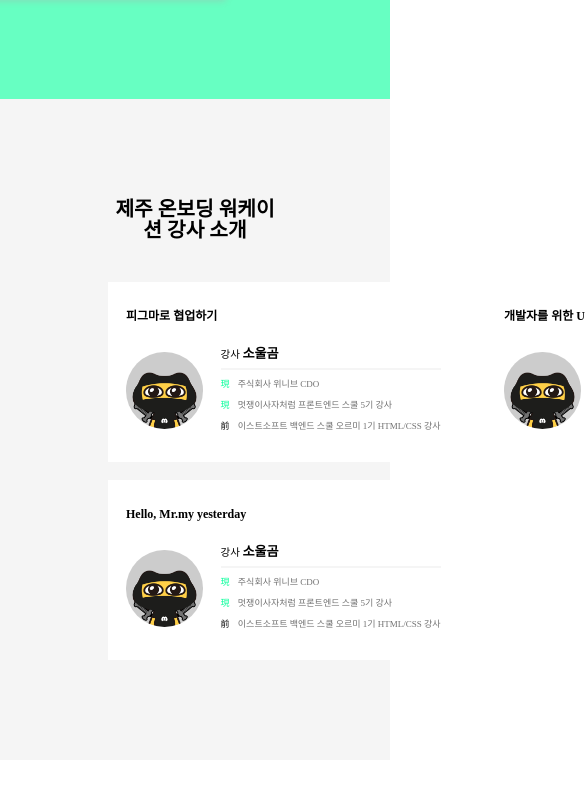
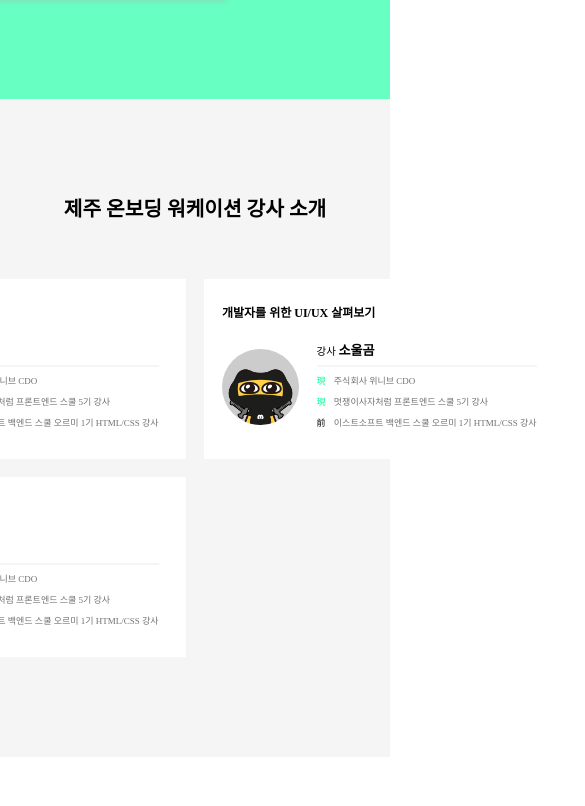
Before and after one commit to weniv/opeaceLandingpage, a React (Create React App) app: page / in a window 390 px wide. Shown: the part 2918-3724 px from the top of the page, 585 px wide, since content can reach past the window. Built offline with nearby package versions, Linux system fonts and the light colour scheme; a web font is replaced by a local one.

Commit message:
💄Style: Tutor 컴포넌트 강사카드 wrap 반응형 수정

```diff
--- a/src/components/Tutor.jsx
+++ b/src/components/Tutor.jsx
@@ -46,12 +46,17 @@ export default function Tutor() {
 }
 
 const Wrap = styled.div`
+  display: flex;
+  flex-direction: column;
+  align-items: center;
+  justify-content: center;
   width: 100%;
   background-color: var(--bg-color);
-  padding: 100px 6.75rem;
+  padding: 100px 0;
 `;
 
 const TutorWrap = styled.div`
+  width: 61.5em;
   display: grid;
   grid-template-columns: 1fr 1fr;
   gap: 1.5em;
```
